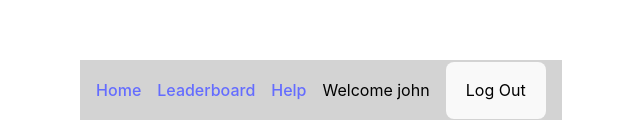
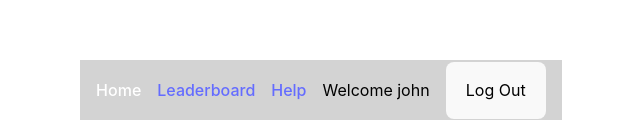
Before and after one commit to HaimFC/code-battle, a React (Vite) app in the folder code-battle/: page / in a window 1280 px wide. Shown: the part 154-289 px from the top of the page, without its empty margins (319-959 px from the left). Built offline with nearby package versions, Linux system fonts and the light colour scheme.

Commit message:
added navbar style logic

```diff
--- a/code-battle/src/components/Navigation.jsx
+++ b/code-battle/src/components/Navigation.jsx
@@ -1,4 +1,4 @@
-import { Link } from "react-router";
+import { NavLink } from "react-router";
 import { useMockAuth } from "../auth/AuthProvider";
 
 const Navigation = ({ links, hide }) => {
@@ -22,9 +22,15 @@ const Navigation = ({ links, hide }) => {
         >
           <div style={{ display: "flex", gap: "1rem" }}>
             {links[userOrGuest]?.map(({ to, text }) => (
-              <Link key={to} to={to}>
+              <NavLink
+                key={to}
+                to={to}
+                className={({ isActive, isPending }) =>
+                  isPending ? "pending" : isActive ? "active" : ""
+                }
+              >
                 {text}
-              </Link>
+              </NavLink>
             ))}
           </div>
           <div
```
